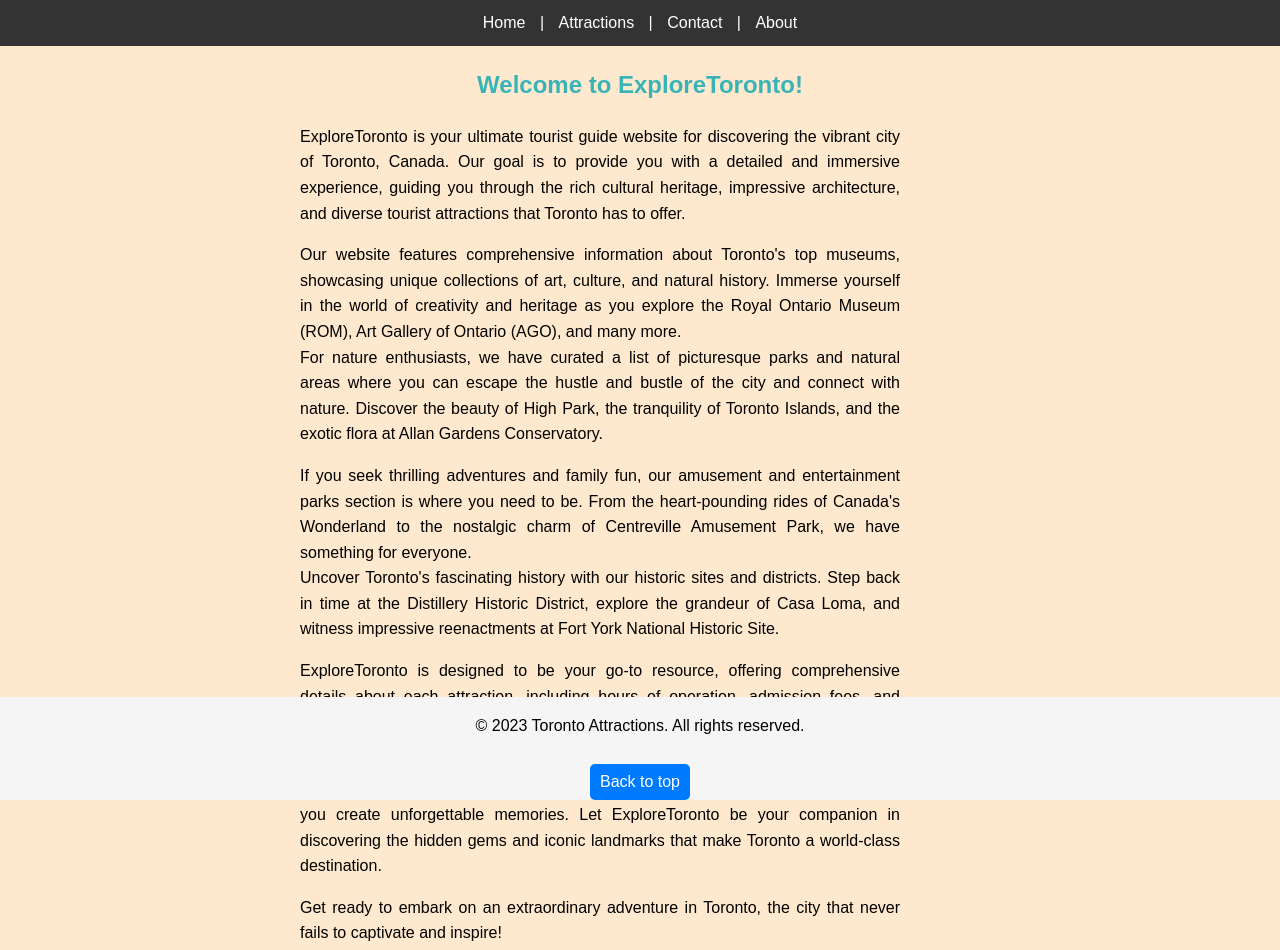
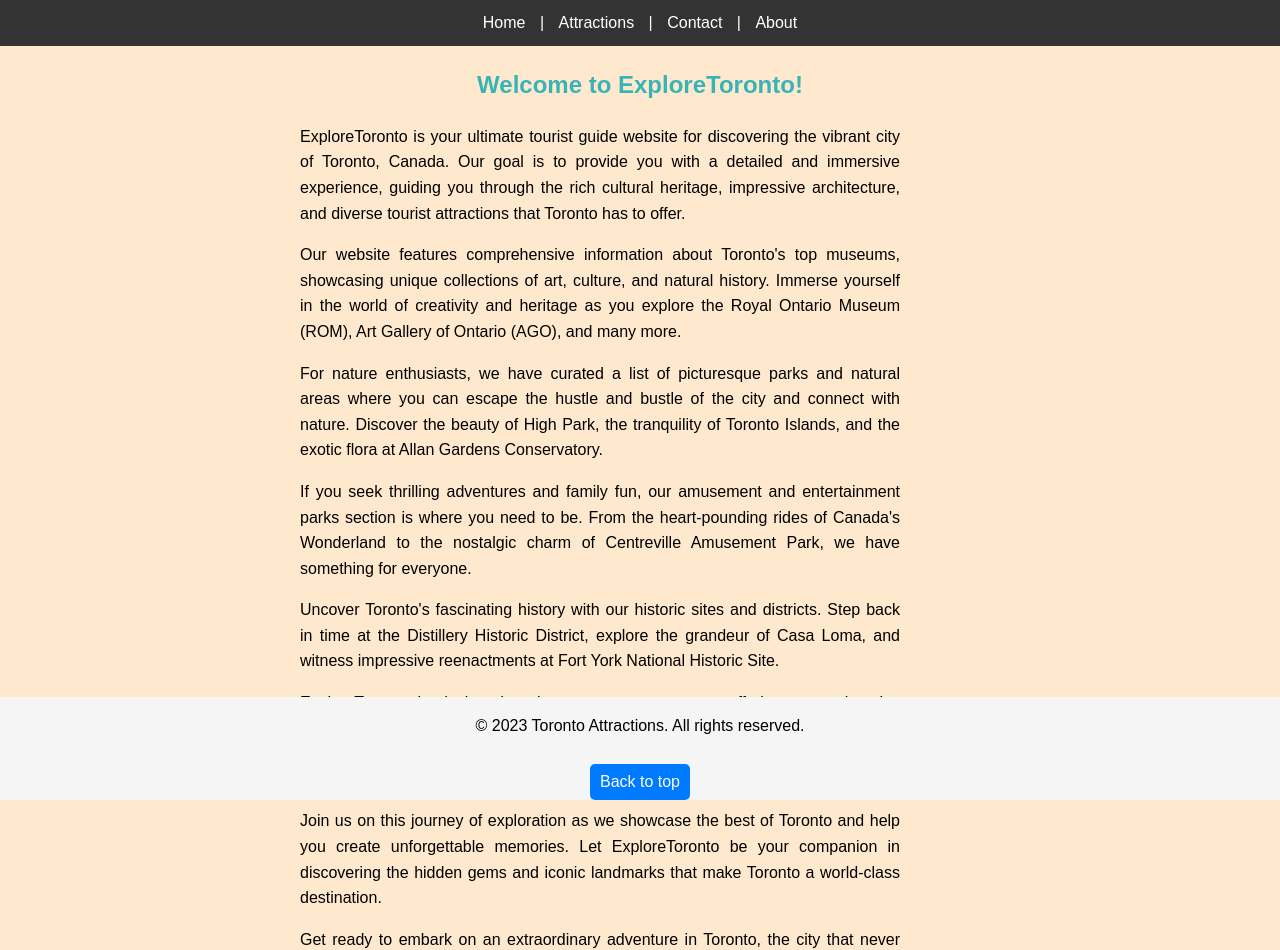
Before and after one commit to SaadetKilicarslan/tourist-guide-website, a plain HTML site: page about.html in a window 1280 px wide. Shown: the top 950 px of the page. Drawn offline with Linux system fonts and the light colour scheme.

Commit message:
updating spaces in html

```diff
--- a/about.html
+++ b/about.html
@@ -105,22 +105,31 @@ a[href="#top"]:hover {
         museums, showcasing unique collections of art, culture, and natural
         history. Immerse yourself in the world of creativity and heritage as you
         explore the Royal Ontario Museum (ROM), Art Gallery of Ontario (AGO),
-        and many more. <br />
+        and many more.
+      </p>
+
+      <p>
           For nature enthusiasts, we have curated a list of picturesque parks and
           natural areas where you can escape the hustle and bustle of the city and
           connect with nature. Discover the beauty of High Park, the tranquility
           of Toronto Islands, and the exotic flora at Allan Gardens Conservatory.
       </p>
+
+
       <p>
         If you seek thrilling adventures and family fun, our amusement and
         entertainment parks section is where you need to be. From the
         heart-pounding rides of Canada's Wonderland to the nostalgic charm of
-        Centreville Amusement Park, we have something for everyone. <br />
+        Centreville Amusement Park, we have something for everyone.    </p>
+
+        <p>
           Uncover Toronto's fascinating history with our historic sites and
           districts. Step back in time at the Distillery Historic District,
           explore the grandeur of Casa Loma, and witness impressive reenactments
           at Fort York National Historic Site.
         </p>
+
+
       <p>
         ExploreToronto is designed to be your go-to resource, offering
         comprehensive details about each attraction, including hours of
```
Lines whose indentation alone changed are shown as unchanged.
